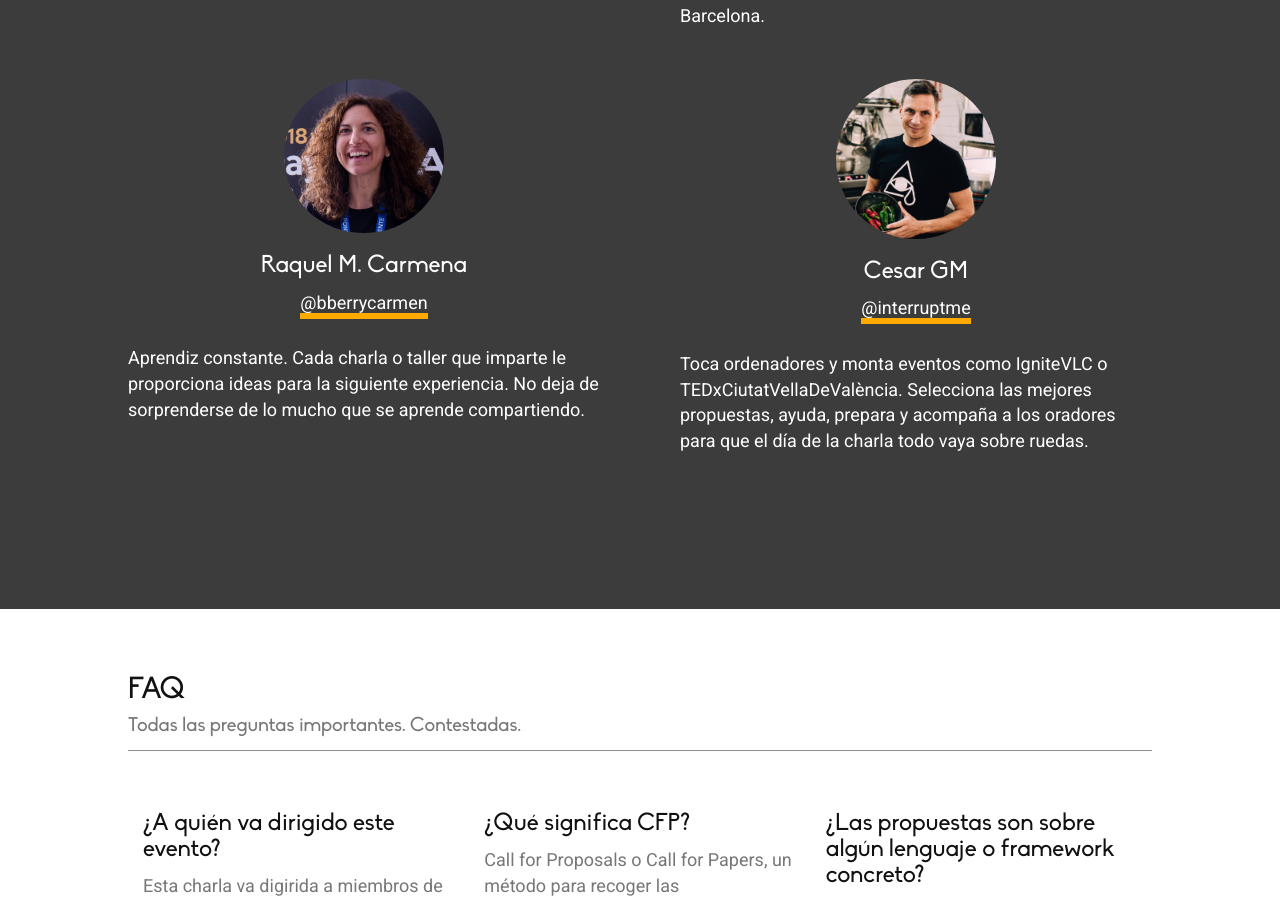
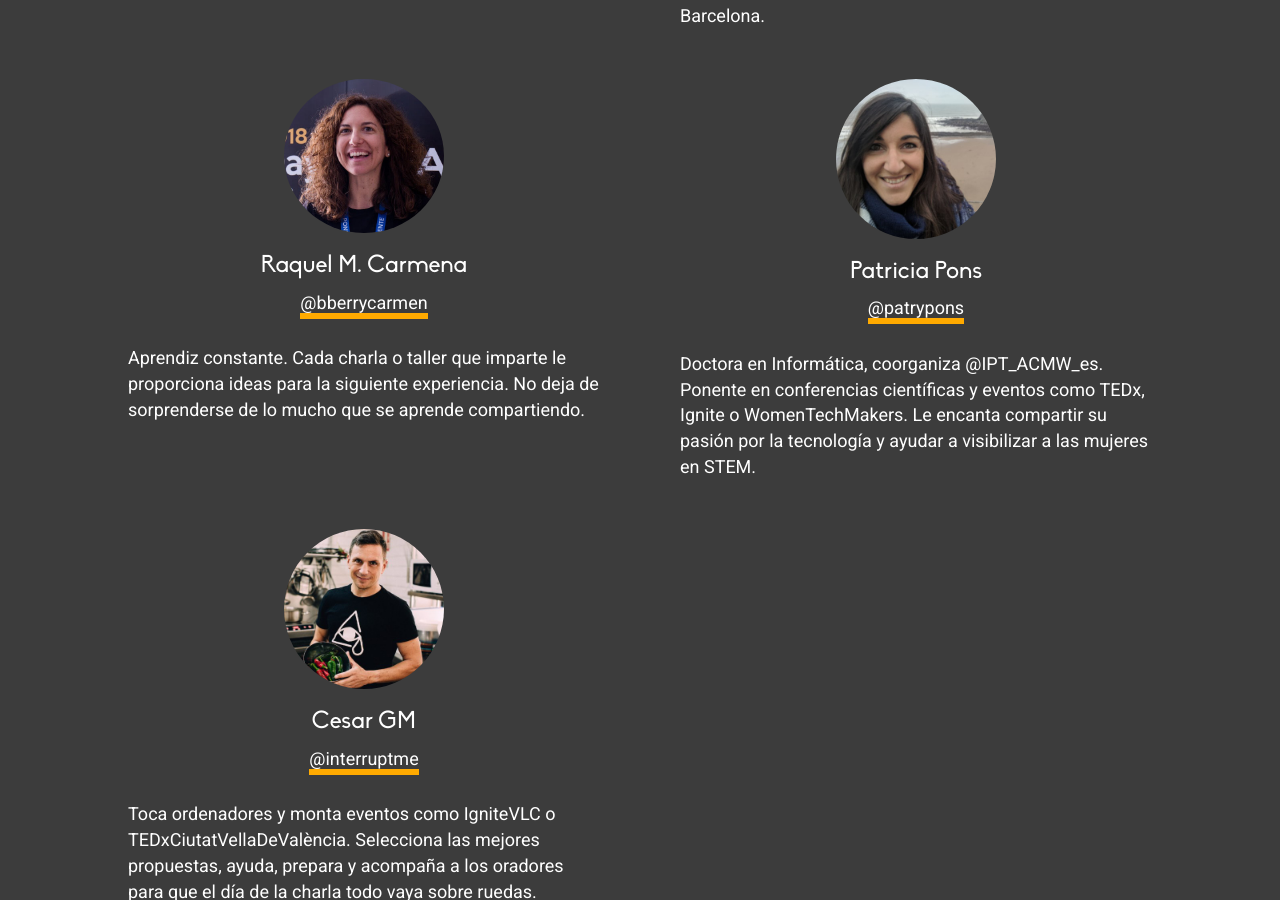
Before and after one commit to VLCTechHub/globaldiversitycfpday, a Jekyll site: the page built from index.html, in a window 1280 px wide and 900 px high, scrolled down 2868 px. Built offline with Jekyll 4.4.1, drawn with Linux system fonts in a browser that asks for light colours; nearby versions of some CDN libraries.

Commit message:
Publish Patricia as mentor

```diff
--- a/_data/speakers.yaml
+++ b/_data/speakers.yaml
@@ -13,6 +13,11 @@
   bio: Aprendiz constante. Cada charla o taller que imparte le proporciona ideas para la siguiente experiencia. No deja de sorprenderse de lo mucho que se aprende compartiendo.
   twitter: bberrycarmen
 
+- name: Patricia Pons
+  avatar: /assets/images/patricia_pons.jpg
+  bio: Doctora en Informática, coorganiza @IPT_ACMW_es. Ponente en conferencias científicas y eventos como TEDx, Ignite o WomenTechMakers. Le encanta compartir su pasión por la tecnología y ayudar a visibilizar a las mujeres en STEM.
+  twitter: patrypons
+
 - name: Cesar GM
   avatar: /assets/images/Cesar.jpg
   bio: Toca ordenadores y monta eventos como IgniteVLC o TEDxCiutatVellaDeValència. Selecciona las mejores propuestas, ayuda, prepara y acompaña a los oradores para que el día de la charla todo vaya sobre ruedas.
```
Also changed, not shown: assets/images/patricia_pons.jpg (added).
